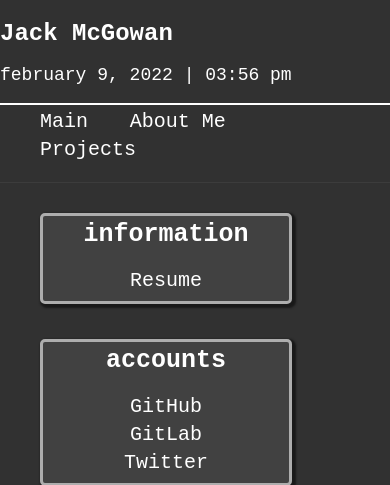
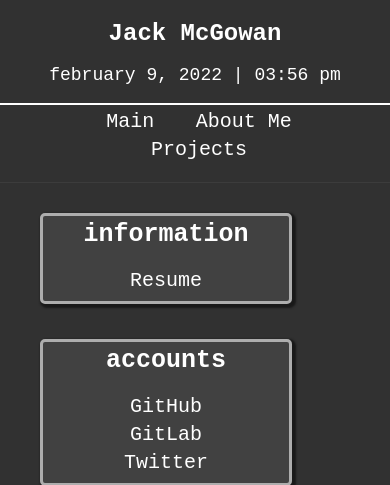
Before and after one commit to jack-mcgowan/jack-mcgowan.github.io, a PHP site: page / in a window 390 px wide. Shown: the top 485 px of the page. Run offline with PHP 8.4, Linux system fonts and the light colour scheme.

Commit message:
Fixing spelling error

```diff
--- a/css/style.css
+++ b/css/style.css
@@ -105,7 +105,7 @@ a:hover {
 
 /*=====================================View port================================*/
 @media (max-width: 400px){
-    h1 {
-        text-align: centered;
+    header h1, header p, nav {
+        text-align: center;
     }
 }
```
